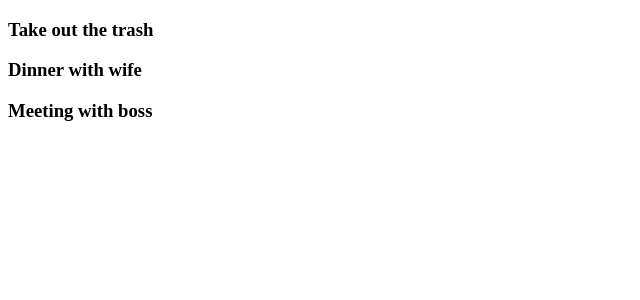
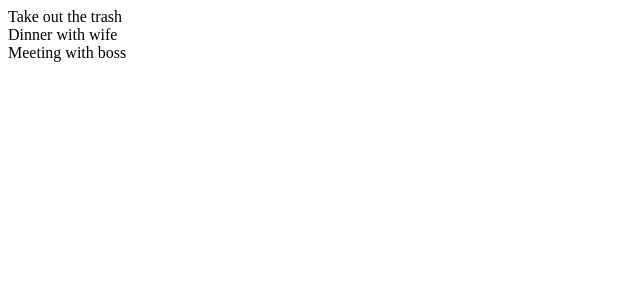
Before and after one commit to Clucas0311/shopping-cart, a React (Create React App) app: page / in a window 1280 px wide. Shown: the top 300 px of the page, without its empty margins (0-640 px from the left). Built offline with nearby package versions, Linux system fonts and the light colour scheme.

Commit message:
Adding Map

```diff
--- /dev/null
+++ b/src/components/TodoItem.js
@@ -0,0 +1,9 @@
+import React from 'react';
+
+class TodoItem extends React.Component {
+	render() {
+		return <div>{this.props.todo.title}</div>;
+	}
+}
+
+export default TodoItem;
--- a/src/components/Todos.js
+++ b/src/components/Todos.js
@@ -1,9 +1,9 @@
 import React from 'react';
-
+import TodoItem from './TodoItem';
 class Todos extends React.Component {
 	render() {
 		return this.props.todos.map((todo) => {
-			return <h3>{todo.title}</h3>;
+			return <TodoItem key={todo.id} todo={todo} />;
 		});
 	}
 }
```
Also changed, not shown: 1 other file (tests, documents, lock files or other folders).
